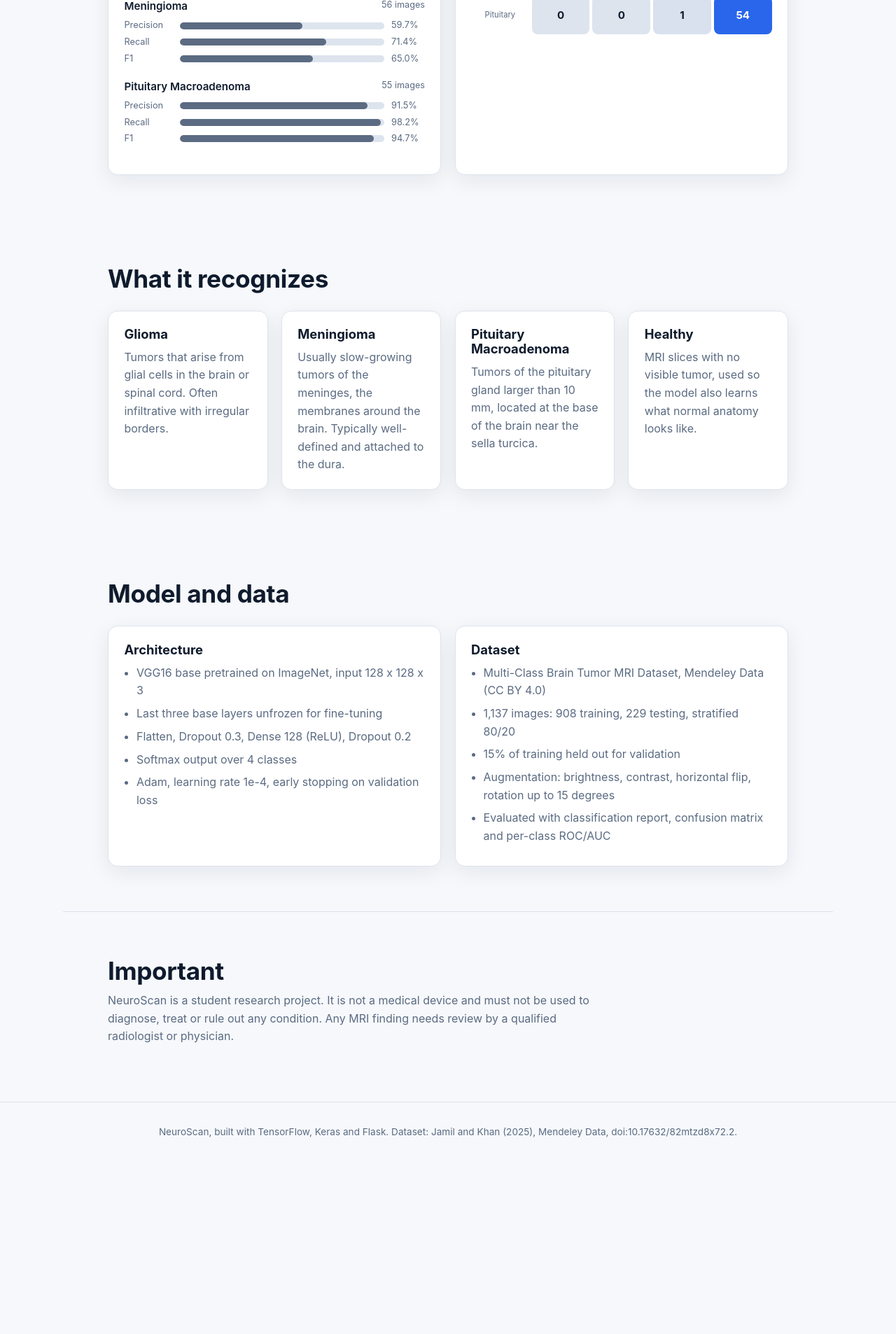
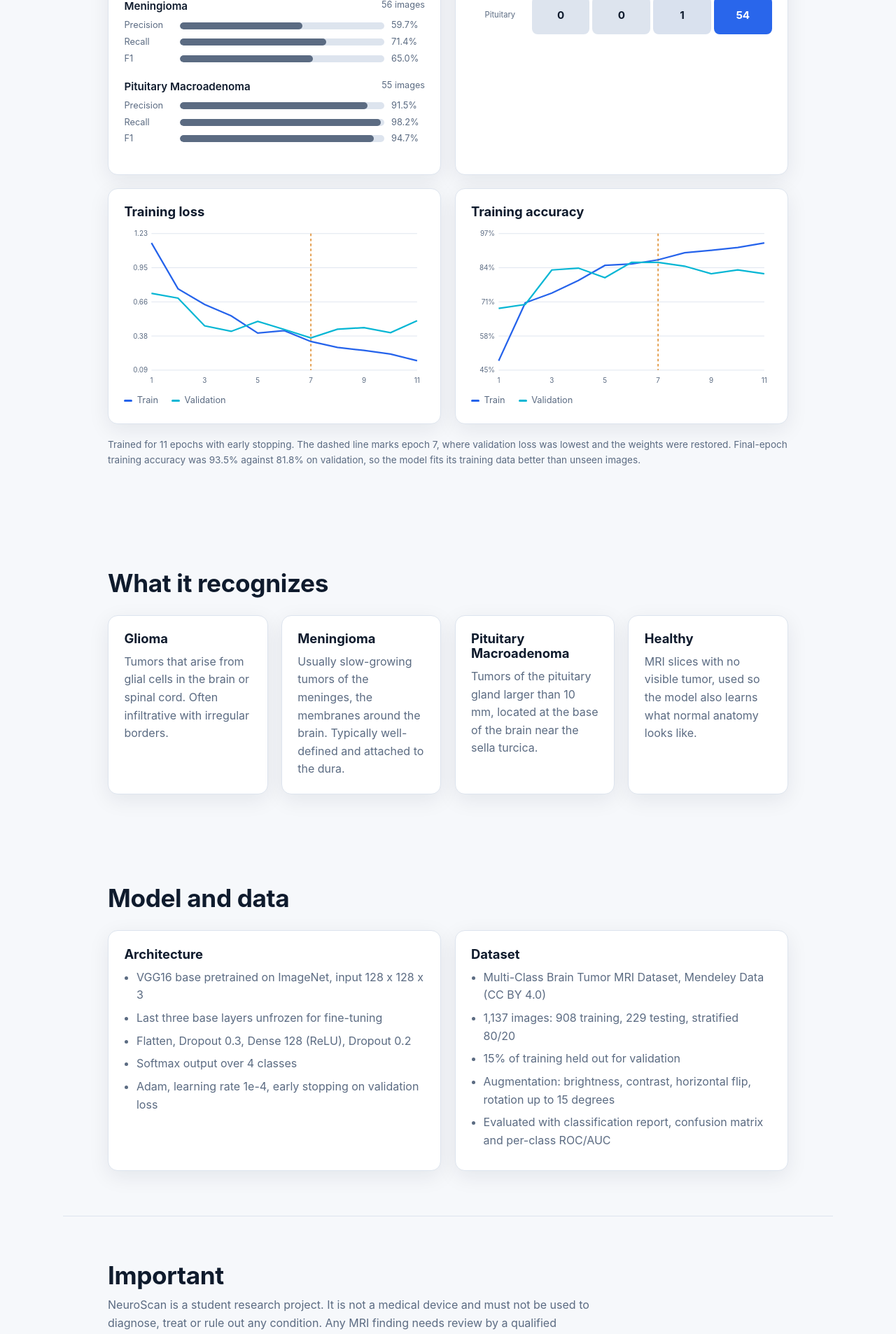
Before and after one commit to dhwaniagarwal13/Brain-tumor-detection-colab, a Flask app: page / in a window 1280 px wide. Shown: the part 2284-4190 px from the top of the page at 70% size. Before the commit the page ends 3909 px from the top, so only its background shows below. Run offline with Flask 3, Linux system fonts and the light colour scheme.

Commit message:
Add training curves to analytics section
Loads training_history.pkl into metrics.json (history key) and renders
train/validation loss and accuracy charts; evaluate.py preserves history.

Co-Authored-By: Claude Sonnet 5.5 <noreply@anthropic.com>

```diff
--- a/webapp/evaluate.py
+++ b/webapp/evaluate.py
@@ -78,6 +78,12 @@ metrics = {
     "confusion": confusion.tolist(),
 }
 
+if os.path.exists(OUT_PATH):
+    with open(OUT_PATH) as f:
+        previous = json.load(f)
+    if "history" in previous:
+        metrics["history"] = previous["history"]
+
 with open(OUT_PATH, "w") as f:
     json.dump(metrics, f, indent=2)
 print(json.dumps(metrics, indent=2))
--- a/webapp/static/app.js
+++ b/webapp/static/app.js
@@ -105,9 +105,71 @@ function renderAnalytics(m) {
   });
 }
 
+const SVG_NS = "http://www.w3.org/2000/svg";
+
+function svgEl(tag, attrs, text) {
+  const node = document.createElementNS(SVG_NS, tag);
+  Object.entries(attrs).forEach(([k, v]) => node.setAttribute(k, v));
+  if (text !== undefined) node.textContent = text;
+  return node;
+}
+
+function lineChart(container, train, val, bestEpoch, fmt) {
+  const W = 480, H = 260, L = 44, R = 12, T = 12, B = 30;
+  const all = train.concat(val);
+  let lo = Math.min(...all), hi = Math.max(...all);
+  const pad = (hi - lo) * 0.08 || 0.05;
+  lo -= pad; hi += pad;
+  const n = train.length;
+  const x = (i) => L + (i * (W - L - R)) / (n - 1);
+  const y = (v) => T + ((hi - v) * (H - T - B)) / (hi - lo);
+
+  const svg = svgEl("svg", { viewBox: "0 0 " + W + " " + H, role: "img" });
+  for (let g = 0; g <= 4; g++) {
+    const v = lo + ((hi - lo) * g) / 4;
+    svg.append(svgEl("line", { class: "grid", x1: L, x2: W - R, y1: y(v), y2: y(v) }));
+    svg.append(svgEl("text", { class: "tick", x: L - 6, y: y(v) + 4, "text-anchor": "end" }, fmt(v)));
+  }
+  for (let i = 0; i < n; i++) {
+    if (n > 8 && i % 2 === 1) continue;
+    svg.append(svgEl("text", { class: "tick", x: x(i), y: H - 10, "text-anchor": "middle" }, String(i + 1)));
+  }
+  if (bestEpoch) {
+    svg.append(svgEl("line", { class: "best", x1: x(bestEpoch - 1), x2: x(bestEpoch - 1), y1: T, y2: H - B }));
+  }
+  const path = (series) => series.map((v, i) => (i ? "L" : "M") + x(i).toFixed(1) + " " + y(v).toFixed(1)).join(" ");
+  svg.append(svgEl("path", { class: "line-train", d: path(train) }));
+  svg.append(svgEl("path", { class: "line-val", d: path(val) }));
+  container.replaceChildren(svg);
+
+  const legend = el("div", "legend");
+  [["line-train", "Train", "var(--accent)"], ["line-val", "Validation", "var(--accent-2)"]].forEach(([, name, color]) => {
+    const item = el("span");
+    const swatch = el("i");
+    swatch.style.background = color;
+    item.append(swatch, document.createTextNode(name));
+    legend.append(item);
+  });
+  container.append(legend);
+}
+
+function renderHistory(h) {
+  document.getElementById("history").hidden = false;
+  lineChart(document.getElementById("chart-loss"), h.loss, h.val_loss, h.best_epoch, (v) => v.toFixed(2));
+  lineChart(document.getElementById("chart-acc"), h.acc, h.val_acc, h.best_epoch, (v) => (v * 100).toFixed(0) + "%");
+  const last = h.loss.length - 1;
+  const note = document.getElementById("history-note");
+  note.textContent =
+    "Trained for " + h.loss.length + " epochs with early stopping. The dashed line marks epoch " + h.best_epoch +
+    ", where validation loss was lowest and the weights were restored. Final-epoch training accuracy was " +
+    (h.acc[last] * 100).toFixed(1) + "% against " + (h.val_acc[last] * 100).toFixed(1) +
+    "% on validation, so the model fits its training data better than unseen images.";
+  note.hidden = false;
+}
+
 fetch("static/metrics.json")
   .then((r) => { if (!r.ok) throw new Error("no metrics"); return r.json(); })
-  .then(renderAnalytics)
+  .then((m) => { renderAnalytics(m); if (m.history) renderHistory(m.history); })
   .catch(() => { document.getElementById("analytics-error").hidden = false; });
 
 fileInput.addEventListener("change", () => setFile(fileInput.files[0]));
--- a/webapp/static/metrics.json
+++ b/webapp/static/metrics.json
@@ -67,5 +67,60 @@
       1,
       54
     ]
-  ]
+  ],
+  "history": {
+    "loss": [
+      1.1511,
+      0.7693,
+      0.6384,
+      0.5439,
+      0.4002,
+      0.4206,
+      0.3298,
+      0.2801,
+      0.2556,
+      0.2252,
+      0.1697
+    ],
+    "val_loss": [
+      0.7315,
+      0.6914,
+      0.4607,
+      0.4142,
+      0.4976,
+      0.4301,
+      0.36,
+      0.432,
+      0.4457,
+      0.4039,
+      0.5039
+    ],
+    "acc": [
+      0.4868,
+      0.7071,
+      0.7443,
+      0.7923,
+      0.8495,
+      0.8549,
+      0.8708,
+      0.8975,
+      0.9068,
+      0.9174,
+      0.9348
+    ],
+    "val_acc": [
+      0.6861,
+      0.7007,
+      0.8321,
+      0.8394,
+      0.8029,
+      0.8613,
+      0.8613,
+      0.8467,
+      0.8175,
+      0.8321,
+      0.8175
+    ],
+    "best_epoch": 7
+  }
 }
--- a/webapp/static/style.css
+++ b/webapp/static/style.css
@@ -142,6 +142,15 @@ p { margin: 0 0 1rem; }
 .m-cell { display: grid; place-items: center; min-height: 54px; border-radius: 8px; font-weight: 700; font-size: .95rem; background: color-mix(in srgb, var(--accent) calc(var(--v) * 100%), var(--line)); color: var(--text); }
 .m-cell.strong { color: #fff; }
 .m-head { display: grid; place-items: center; text-align: center; font-size: .7rem; color: var(--muted); line-height: 1.2; padding: 2px; }
+#history, #history-note { margin-top: 1.2rem; }
+.chart svg { width: 100%; height: auto; display: block; }
+.chart .grid { stroke: var(--line); stroke-width: 1; }
+.chart .tick { fill: var(--muted); font-size: 11px; }
+.chart .line-train { fill: none; stroke: var(--accent); stroke-width: 2.5; }
+.chart .line-val { fill: none; stroke: var(--accent-2); stroke-width: 2.5; }
+.chart .best { stroke: var(--warn); stroke-dasharray: 4 4; stroke-width: 1.5; }
+.legend { display: flex; gap: 1.2rem; font-size: .8rem; color: var(--muted); margin-top: .4rem; }
+.legend i { display: inline-block; width: 12px; height: 3px; border-radius: 2px; margin-right: .4rem; vertical-align: middle; }
 .disclaimer { border-top: 1px solid var(--line); }
 .disclaimer p { color: var(--muted); max-width: 70ch; }
 .footer { text-align: center; padding: 2rem 5vw 3rem; color: var(--muted); font-size: .85rem; border-top: 1px solid var(--line); }
--- a/webapp/templates/index.html
+++ b/webapp/templates/index.html
@@ -92,6 +92,17 @@
         <div id="matrix" class="matrix"></div>
       </div>
     </div>
+    <div id="history" class="two-col" hidden>
+      <div class="card">
+        <h3>Training loss</h3>
+        <div id="chart-loss" class="chart"></div>
+      </div>
+      <div class="card">
+        <h3>Training accuracy</h3>
+        <div id="chart-acc" class="chart"></div>
+      </div>
+    </div>
+    <p id="history-note" class="muted small" hidden></p>
     <p id="analytics-error" class="error" hidden>Analytics are unavailable right now.</p>
   </section>
 
```
Also changed, not shown: site/index.html (+11 -0 lines), site/static/app.js (+63 -1 lines), site/static/metrics.json (+56 -1 lines), site/static/style.css (+9 -0 lines).
